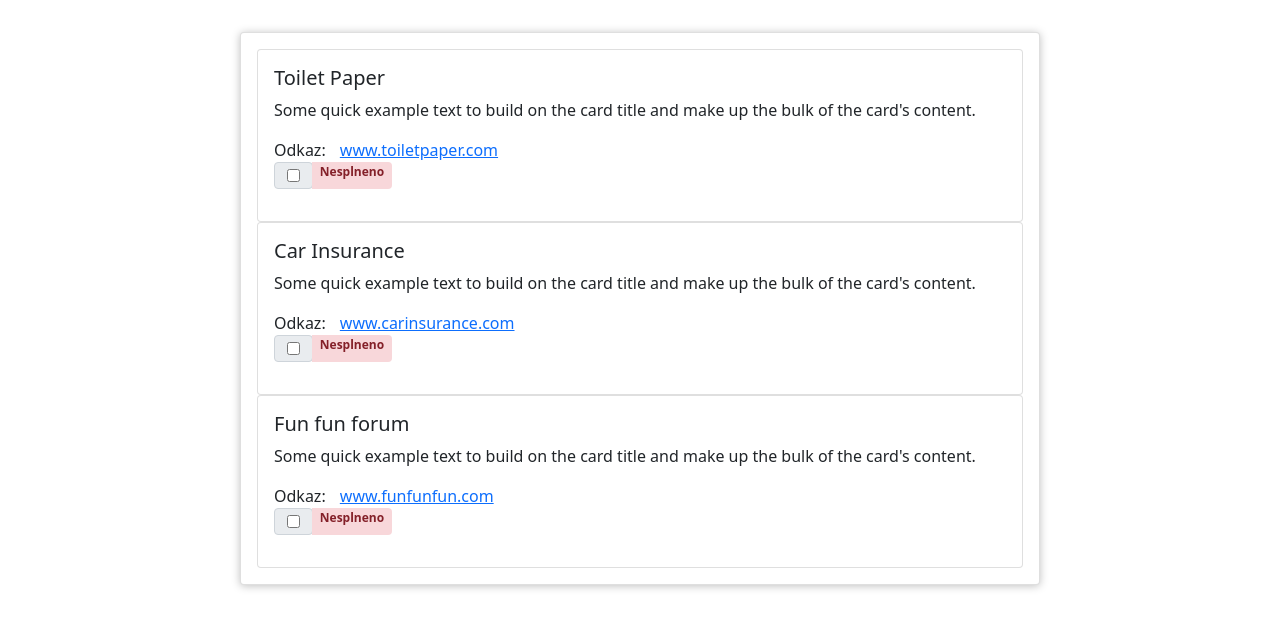
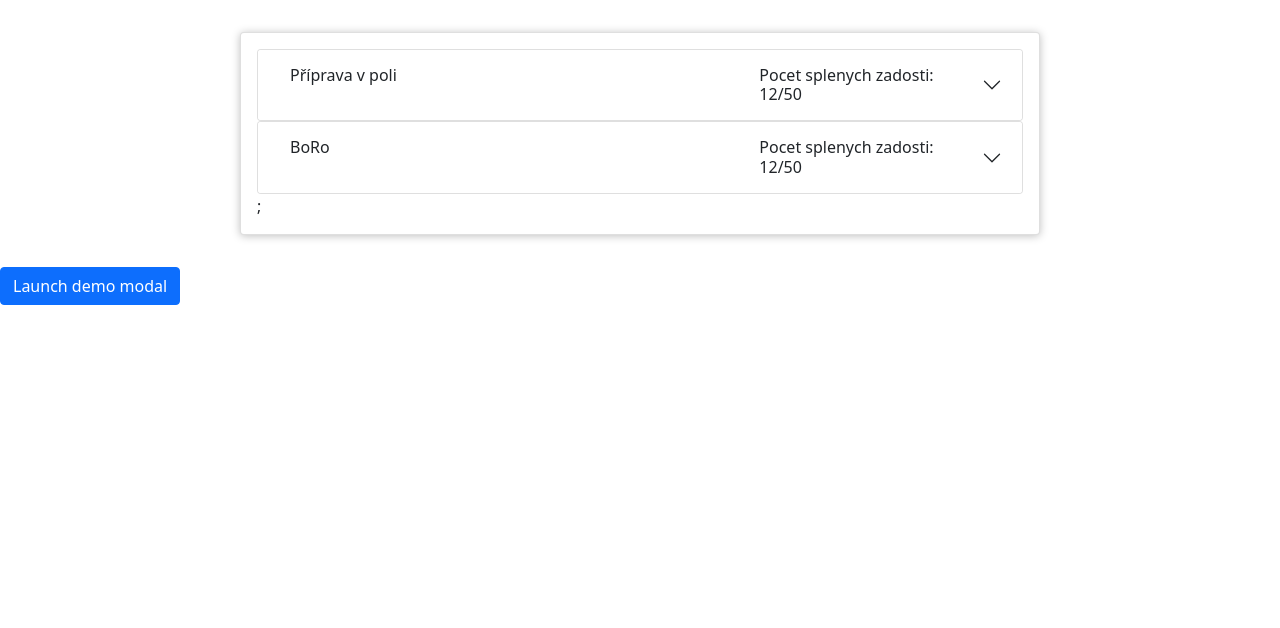
Before and after one commit to JakubP1/react_inf4, a React (Create React App) app in the folder message-component/: page / in a window 1280 px wide. Shown: the top 628 px of the page. Built offline with nearby package versions, Linux system fonts and the light colour scheme.

Commit message:
Beta version

```diff
--- a/message-component/package.json
+++ b/message-component/package.json
@@ -8,7 +8,9 @@
     "@testing-library/user-event": "^13.5.0",
     "bootstrap": "^5.1.3",
     "react": "^17.0.2",
+    "react-bootstrap": "^2.3.1",
     "react-dom": "^17.0.2",
+    "react-router-dom": "^6.3.0",
     "react-scripts": "^5.0.0",
     "web-vitals": "^2.1.4"
   },
--- a/message-component/src/App.js
+++ b/message-component/src/App.js
@@ -1,32 +1,66 @@
-import logo from "./logo.svg";
-import MessageList from "./components/MessageList";
+import { useState } from "react";
+import MessageAdminList from "./components/MessageAdminList";
 import Card from "./components/Card";
+import Message from "./components/Message";
+import Modal from "react-bootstrap/Modal";
+import Button from "react-bootstrap/Button";
+
 import "./App.css";
-import { useState } from "react";
+import "bootstrap/dist/css/bootstrap.min.css";
 
 const mock_messages = [
   {
     id: "1",
-    title: "Toilet Paper",
-    link: "www.toiletpaper.com",
+    title: "Příprava v poli",
+    link: "www.moodle.com/pp",
     visited: false,
   },
   {
     id: "2",
-    title: "Car Insurance",
-    link: "www.carinsurance.com",
+    title: "BoRo",
+    link: "www.intranet.unob.com/email",
     visited: false,
   },
+  // {
+  //   id: "3",
+  //   title: "OUI 2022",
+  //   link: "www.moodle.com/oui",
+  //   visited: false,
+  // },
+];
+
+const admin_messages_list = [
   {
-    id: "3",
-    title: "Fun fun forum",
-    link: "www.funfunfun.com",
-    visited: false,
+    id: "1",
+
+    title: "Příprava v poli",
+  },
+  {
+    id: "2",
+    title: "BoRo",
+  },
+];
+
+const users = [
+  {
+    id: "1",
+    firstName: "Tomáš",
+    lastName: "Vávra",
+  },
+  {
+    id: "2",
+    firstName: "Filip",
+    lastName: "Yndler",
   },
 ];
 
 const App = () => {
   const [messages, setMessages] = useState(mock_messages);
+
+  const [show, setShow] = useState(false);
+
+  const handleClose = () => setShow(false);
+  const handleShow = () => setShow(true);
 
   const changeMessageHandler = (id) => {
     setMessages((prevMessages) => {
@@ -36,18 +70,49 @@ const App = () => {
         }
         return message;
       });
-      console.log(alteredMessages);
+
       return [...alteredMessages];
     });
   };
 
   return (
-    <Card className="expenses">
-      <MessageList
-        messagesList={messages}
-        onChangeMessage={changeMessageHandler}
-      />
-    </Card>
+    <div>
+      <Card className="expenses">
+        <MessageAdminList
+          messages={admin_messages_list}
+          users={users}
+          onChangeMessage={changeMessageHandler}
+        />
+      </Card>
+
+      <>
+        <Button variant="primary" onClick={handleShow}>
+          Launch demo modal
+        </Button>
+
+        <Modal show={show} onHide={handleClose}>
+          <Modal.Header closeButton>
+            <Modal.Title>Modal heading</Modal.Title>
+          </Modal.Header>
+          <Modal.Body>
+            {" "}
+            <Message
+              link={mock_messages[0].link}
+              title={mock_messages[0].title}
+              visited={mock_messages[0].visited}
+            ></Message>
+          </Modal.Body>
+          <Modal.Footer>
+            <Button variant="secondary" onClick={handleClose}>
+              Close
+            </Button>
+            <Button variant="primary" onClick={handleClose}>
+              Save Changes
+            </Button>
+          </Modal.Footer>
+        </Modal>
+      </>
+    </div>
   );
 };
 
--- a/message-component/src/components/Message.js
+++ b/message-component/src/components/Message.js
@@ -1,4 +1,8 @@
 import React, { useState } from "react";
+import Card from "react-bootstrap/Card";
+import Container from "react-bootstrap/Container";
+import Row from "react-bootstrap/Row";
+import Col from "react-bootstrap/Col";
 
 const Message = (props) => {
   const visited = props.visited;
@@ -15,41 +19,39 @@ const Message = (props) => {
       checkedChnage();
       setVisitedText("Splneno");
 
-      props.onMessChange(props.id);
+      // props.onMessChange(props.id);
     }
   };
 
   return (
-    <div className="card">
-      <div className="card-body">
-        <h5 className="card-title">{props.title}</h5>
-        <p className="card-text">
+    <Card>
+      <Card.Header>{props.title} </Card.Header>
+      <Card.Body>
+        <Container>
+          <Card.Text>
             Some quick example text to build on the card title and make up the
             bulk of the card's content.
-        </p>
+          </Card.Text>
+          <Row>
+            <Col md={8}>
               <span style={{ paddingRight: "10px" }}> Odkaz: </span>
               <a href="#" className="card-link" onClick={isVisitedClickHandler}>
                 {props.link}
               </a>
-        <div className="input-group mb-3">
-          <div className="input-group-prepend">
-            <div className="input-group-text">
-              <input
-                type="checkbox"
-                aria-label="Checkbox for following text input"
-                checked={checked}
-                onChange={checkedChnage}
-              />
-            </div>
-          </div>
+            </Col>
+            <Col>
               <span
-            className={`badge ${visited ? "alert-success" : "alert-danger"}`}
+                className={`badge ${
+                  visited ? "alert-success" : "alert-danger"
+                }`}
               >
                 {vistiedText}
               </span>
-        </div>
-      </div>
-    </div>
+            </Col>
+          </Row>
+        </Container>
+      </Card.Body>
+    </Card>
   );
 };
 
--- /dev/null
+++ b/message-component/src/components/MessageAdmin.js
@@ -0,0 +1,55 @@
+import React from "react";
+import Message from "./Message";
+import Accordion from "react-bootstrap/Accordion";
+import Container from "react-bootstrap/Container";
+import Table from "react-bootstrap/Table";
+import Row from "react-bootstrap/Row";
+import Col from "react-bootstrap/Col";
+
+const MessageAdmin = (props) => {
+  // const messageChangeHandler = (id) => {
+  //   props.onChangeMessage(id);
+  // };
+
+  return (
+    <div>
+      <Accordion>
+        <Accordion.Item eventKey="0">
+          <Accordion.Header>
+            <Container>
+              <Row>
+                <Col md={8}>{props.title} </Col>
+                <Col>Pocet splenych zadosti: 12/50 </Col>
+              </Row>
+            </Container>
+          </Accordion.Header>
+          <Accordion.Body>
+            <h2>Lajdaci</h2>
+            <Table striped bordered hover>
+              <thead>
+                <tr>
+                  <th>#</th>
+                  <th>Jméno</th>
+                  <th>Přijmení</th>
+                </tr>
+              </thead>
+              <tbody>
+                {props.users.map((user) => {
+                  return (
+                    <tr key={user.id}>
+                      <td>{user.id}</td>
+                      <td>{user.firstName}</td>
+                      <td>{user.lastName}</td>
+                    </tr>
+                  );
+                })}
+              </tbody>
+            </Table>
+          </Accordion.Body>
+        </Accordion.Item>
+      </Accordion>
+    </div>
+  );
+};
+
+export default MessageAdmin;
--- /dev/null
+++ b/message-component/src/components/MessageAdminList.js
@@ -0,0 +1,20 @@
+import React from "react";
+import MessageAdmin from "./MessageAdmin";
+
+const MessageAdminList = (props) => {
+  return (
+    <>
+      {props.messages.map((message) => (
+        <MessageAdmin
+          //   onMessChange={messageChangeHandler}
+          key={message.id}
+          title={message.title}
+          users={props.users}
+        ></MessageAdmin>
+      ))}
+      ;
+    </>
+  );
+};
+
+export default MessageAdminList;
--- a/message-component/src/components/MessageList.js
+++ /dev/null
@@ -1,24 +0,0 @@
-import React from "react";
-import Message from "./Message";
-
-const MessageList = (props) => {
-  const messageChangeHandler = (id) => {
-    props.onChangeMessage(id);
-  };
-  return (
-    <div>
-      {props.messagesList.map((message) => (
-        <Message
-          onMessChange={messageChangeHandler}
-          key={message.id}
-          id={message.id}
-          title={message.title}
-          link={message.link}
-          visited={message.visited}
-        ></Message>
-      ))}
-    </div>
-  );
-};
-
-export default MessageList;
```
Also changed, not shown: message-component/src/components/MessageAdminList.css (added), message-component/src/components/MessageList.css (deleted), 1 other file (tests, documents, lock files or other folders). Lines whose indentation alone changed are shown as unchanged.
